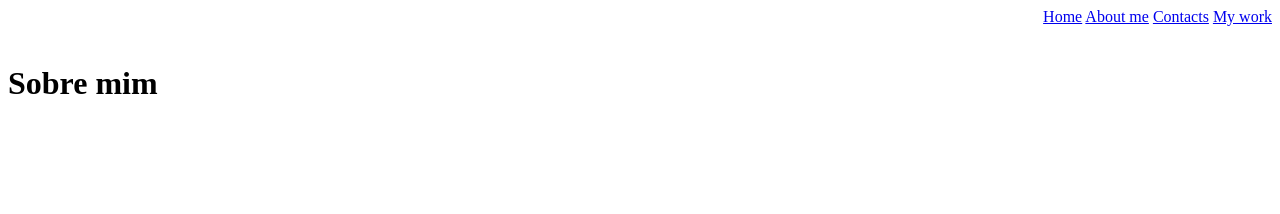
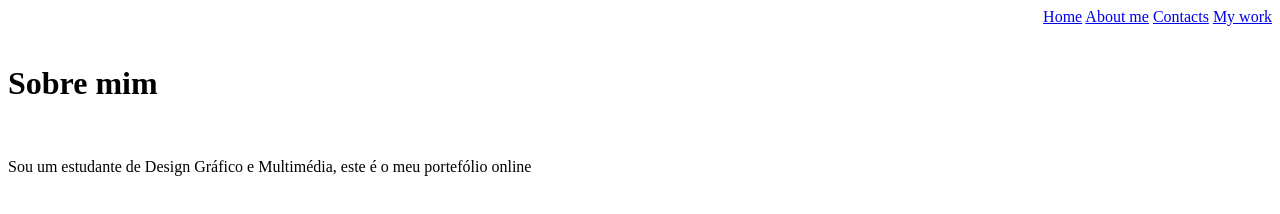
Before and after one commit to mrpink121/mrpink121.github.io, a plain HTML site: page about.html in a window 1280 px wide. Drawn offline with Linux system fonts and the light colour scheme.

Commit message:
Update about.html

```diff
--- a/about.html
+++ b/about.html
@@ -17,6 +17,8 @@
 <br>
 <div class="titulo-about">
 <h1>Sobre mim</h1>
+<br>
+<p>Sou um estudante de Design Gráfico e Multimédia, este é o meu portefólio online</p>
 </div>
 </body>
 </html>
```
